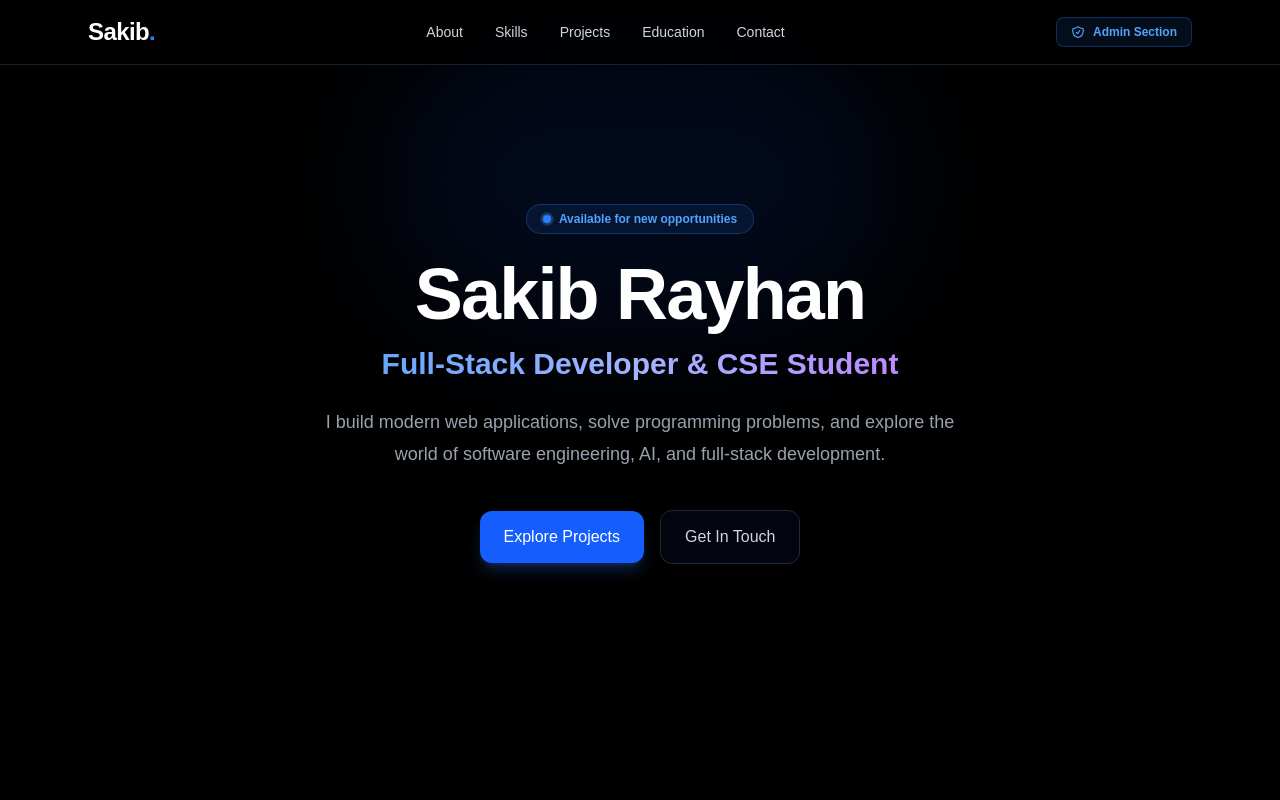
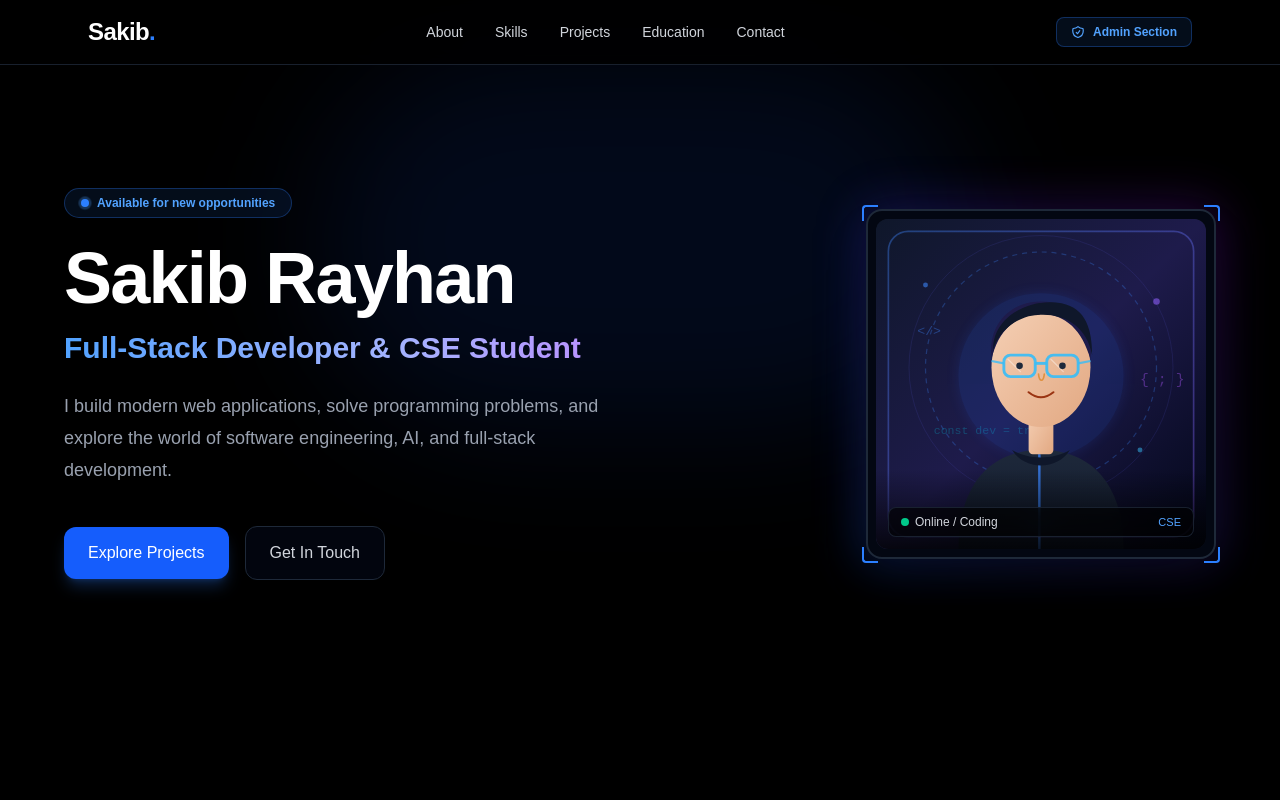
Before and after one commit to sakibRayhan21/sakib-portfolio, a Next.js app: page / in a window 1280 px wide. Shown: the top 800 px of the page. Built offline with nearby package versions, Linux system fonts and the light colour scheme.

Commit message:
feat: add square-shaped photo in hero section and profile image settings

```diff
--- a/app/admin/page.tsx
+++ b/app/admin/page.tsx
@@ -29,6 +29,7 @@ interface ProfileData {
   githubUrl: string;
   linkedinUrl: string;
   resumeUrl: string;
+  profileImage?: string;
   whatIDo: string[];
 }
 
@@ -60,6 +61,7 @@ function AdminContent() {
     githubUrl: "",
     linkedinUrl: "",
     resumeUrl: "",
+    profileImage: "/avatar.svg",
     whatIDo: [],
   });
   const [newFocusItem, setNewFocusItem] = useState("");
@@ -946,7 +948,8 @@ function AdminContent() {
                     </div>
                   </div>
 
-                  <div>
+                  <div className="grid grid-cols-1 sm:grid-cols-3 gap-4">
+                    <div className="sm:col-span-2">
                       <label className="block text-xs font-semibold uppercase tracking-wider text-gray-400 mb-1">
                         Resume Link / File URL
                       </label>
@@ -957,6 +960,36 @@ function AdminContent() {
                         onChange={(e) => setProfile({ ...profile, resumeUrl: e.target.value })}
                         className="w-full rounded-xl border border-gray-800 bg-gray-900 px-3.5 py-2.5 text-sm text-white focus:border-blue-500 focus:outline-none"
                       />
+
+                      <div className="mt-4">
+                        <label className="block text-xs font-semibold uppercase tracking-wider text-gray-400 mb-1">
+                          Hero Square Photo URL or Local Path
+                        </label>
+                        <input
+                          type="text"
+                          placeholder="e.g. /avatar.svg, /profile.jpg, or https://..."
+                          value={profile.profileImage || ""}
+                          onChange={(e) => setProfile({ ...profile, profileImage: e.target.value })}
+                          className="w-full rounded-xl border border-gray-800 bg-gray-900 px-3.5 py-2.5 text-sm text-white focus:border-blue-500 focus:outline-none"
+                        />
+                        <p className="mt-1 text-[11px] text-gray-500">
+                          Place an image in <code>public/</code> (like <code>/my-photo.jpg</code>) or paste any online image URL.
+                        </p>
+                      </div>
+                    </div>
+
+                    <div className="flex flex-col items-center justify-center rounded-xl border border-gray-800 bg-gray-900/50 p-4">
+                      <span className="text-[11px] font-semibold uppercase tracking-wider text-gray-400 mb-2">
+                        Square Photo Preview
+                      </span>
+                      <div className="h-28 w-28 aspect-square rounded-xl border-2 border-blue-500/40 bg-gray-950 overflow-hidden shadow-lg">
+                        <img
+                          src={profile.profileImage || "/avatar.svg"}
+                          alt="Profile Preview"
+                          className="h-full w-full aspect-square object-cover"
+                        />
+                      </div>
+                    </div>
                   </div>
 
                   {/* Focus Areas */}
--- a/app/api/profile/route.ts
+++ b/app/api/profile/route.ts
@@ -12,6 +12,7 @@ const profileSchema = z.object({
   githubUrl: z.string().optional(),
   linkedinUrl: z.string().optional(),
   resumeUrl: z.string().optional(),
+  profileImage: z.string().optional(),
   whatIDo: z.array(z.string()).optional(),
 });
 
--- a/components/Hero/Hero.tsx
+++ b/components/Hero/Hero.tsx
@@ -1,19 +1,24 @@
 import Link from "next/link";
 import { Profile } from "@/lib/portfolio-store";
-import { ShieldIcon, ExternalLinkIcon } from "../Icons";
+import { ExternalLinkIcon, CodeIcon, ShieldIcon } from "../Icons";
 
 export default function Hero({ profile }: { profile?: Profile }) {
   const name = profile?.name || "Sakib Rayhan";
   const title = profile?.title || "Full-Stack Developer";
   const bio = profile?.bio || "I build modern web applications, solve programming problems, and explore the world of software engineering, AI, and full-stack development.";
   const resumeUrl = profile?.resumeUrl;
+  const profileImage = profile?.profileImage || "/avatar.svg";
 
   return (
-    <section className="relative flex min-h-[90vh] items-center justify-center px-6 pt-28 pb-16 overflow-hidden">
+    <section className="relative flex min-h-[90vh] items-center justify-center px-6 pt-32 pb-20 overflow-hidden">
       {/* Background glow effects */}
-      <div className="absolute top-1/4 left-1/2 -translate-x-1/2 -translate-y-1/2 w-[500px] h-[300px] bg-blue-600/10 rounded-full blur-3xl pointer-events-none" />
+      <div className="absolute top-1/3 left-1/2 -translate-x-1/2 -translate-y-1/2 w-[650px] h-[380px] bg-blue-600/10 rounded-full blur-3xl pointer-events-none" />
 
-      <div className="relative mx-auto max-w-4xl text-center">
+      <div className="relative mx-auto max-w-6xl w-full">
+        <div className="grid grid-cols-1 lg:grid-cols-12 gap-12 lg:gap-8 items-center">
+
+          {/* Left Column: Text & Call to Action */}
+          <div className="lg:col-span-7 text-center lg:text-left order-2 lg:order-1">
             <div className="inline-flex items-center gap-2 rounded-full border border-blue-500/30 bg-blue-500/10 px-4 py-1.5 mb-6 text-xs font-semibold text-blue-400">
               <span className="relative flex h-2 w-2">
                 <span className="animate-ping absolute inline-flex h-full w-full rounded-full bg-blue-400 opacity-75"></span>
@@ -22,29 +27,29 @@ export default function Hero({ profile }: { profile?: Profile }) {
               Available for new opportunities
             </div>
 
-        <h1 className="text-5xl font-extrabold tracking-tight sm:text-6xl md:text-7xl text-white">
+            <h1 className="text-4xl font-extrabold tracking-tight sm:text-6xl md:text-7xl text-white">
               {name}
             </h1>
 
-        <h2 className="mt-4 text-2xl font-semibold bg-gradient-to-r from-blue-400 via-indigo-300 to-purple-400 bg-clip-text text-transparent sm:text-3xl">
+            <h2 className="mt-4 text-xl font-semibold bg-gradient-to-r from-blue-400 via-indigo-300 to-purple-400 bg-clip-text text-transparent sm:text-2xl md:text-3xl">
               {title}
             </h2>
 
-        <p className="mx-auto mt-6 max-w-2xl text-base leading-8 text-gray-400 sm:text-lg">
+            <p className="mt-6 max-w-xl text-base leading-8 text-gray-400 sm:text-lg mx-auto lg:mx-0">
               {bio}
             </p>
 
-        <div className="mt-10 flex flex-col items-center justify-center gap-4 sm:flex-row">
+            <div className="mt-10 flex flex-col sm:flex-row items-center justify-center lg:justify-start gap-4">
               <a
                 href="#projects"
-            className="w-full sm:w-auto rounded-xl bg-blue-600 px-6 py-3.5 font-medium text-white shadow-lg shadow-blue-500/25 transition hover:bg-blue-500 hover:shadow-blue-500/40"
+                className="w-full sm:w-auto rounded-xl bg-blue-600 px-6 py-3.5 text-center font-medium text-white shadow-lg shadow-blue-500/25 transition hover:bg-blue-500 hover:shadow-blue-500/40"
               >
                 Explore Projects
               </a>
 
               <a
                 href="#contact"
-            className="w-full sm:w-auto rounded-xl border border-gray-800 bg-gray-950/80 px-6 py-3.5 font-medium text-gray-300 transition hover:border-gray-700 hover:text-white"
+                className="w-full sm:w-auto rounded-xl border border-gray-800 bg-gray-950/80 px-6 py-3.5 text-center font-medium text-gray-300 transition hover:border-gray-700 hover:text-white"
               >
                 Get In Touch
               </a>
@@ -61,6 +66,49 @@ export default function Hero({ profile }: { profile?: Profile }) {
               )}
             </div>
           </div>
+
+          {/* Right Column: Square-shaped Photo */}
+          <div className="lg:col-span-5 flex justify-center lg:justify-end order-1 lg:order-2">
+            <div className="relative group">
+              {/* Vibrant Ambient Glow behind Square Photo */}
+              <div className="absolute -inset-2 rounded-3xl bg-gradient-to-tr from-blue-600/40 via-indigo-600/30 to-purple-600/30 opacity-70 blur-xl group-hover:opacity-100 transition duration-500" />
+
+              {/* Square Frame */}
+              <div className="relative w-64 h-64 sm:w-80 sm:h-80 lg:w-[350px] lg:h-[350px] aspect-square rounded-2xl border-2 border-gray-800 bg-gray-950 p-2 shadow-2xl transition duration-500 group-hover:border-blue-500/60">
+                {/* Image Container */}
+                <div className="relative w-full h-full aspect-square rounded-xl overflow-hidden bg-gray-900">
+                  <img
+                    src={profileImage}
+                    alt={name}
+                    className="w-full h-full aspect-square object-cover object-center transition duration-500 group-hover:scale-105"
+                  />
+
+                  {/* Subtle inner gradient shadow at bottom */}
+                  <div className="absolute inset-x-0 bottom-0 h-20 bg-gradient-to-t from-black/80 to-transparent pointer-events-none" />
+
+                  {/* Corner Tech Pill Badge */}
+                  <div className="absolute bottom-3 left-3 right-3 flex items-center justify-between text-xs backdrop-blur-md bg-black/60 border border-gray-800/80 rounded-lg px-3 py-1.5 text-gray-300">
+                    <span className="flex items-center gap-1.5 font-medium">
+                      <span className="h-2 w-2 rounded-full bg-emerald-400 animate-pulse" />
+                      Online / Coding
+                    </span>
+                    <span className="font-mono text-[11px] text-blue-400">
+                      CSE
+                    </span>
+                  </div>
+                </div>
+
+                {/* Decorative Square Corner Accents */}
+                <div className="absolute -top-1.5 -left-1.5 w-4 h-4 border-t-2 border-l-2 border-blue-500 rounded-tl-sm pointer-events-none" />
+                <div className="absolute -top-1.5 -right-1.5 w-4 h-4 border-t-2 border-r-2 border-blue-500 rounded-tr-sm pointer-events-none" />
+                <div className="absolute -bottom-1.5 -left-1.5 w-4 h-4 border-b-2 border-l-2 border-blue-500 rounded-bl-sm pointer-events-none" />
+                <div className="absolute -bottom-1.5 -right-1.5 w-4 h-4 border-b-2 border-r-2 border-blue-500 rounded-br-sm pointer-events-none" />
+              </div>
+            </div>
+          </div>
+
+        </div>
+      </div>
     </section>
   );
 }
--- a/data/default-portfolio.json
+++ b/data/default-portfolio.json
@@ -9,6 +9,7 @@
     "githubUrl": "https://github.com/sakibRayhan21",
     "linkedinUrl": "https://linkedin.com/in/sakibrayhan",
     "resumeUrl": "#",
+    "profileImage": "/avatar.svg",
     "whatIDo": [
       "Full-Stack Web Development",
       "Competitive Programming & Algorithms",
--- a/data/portfolio.json
+++ b/data/portfolio.json
@@ -9,6 +9,7 @@
     "githubUrl": "https://github.com/sakibRayhan21",
     "linkedinUrl": "https://linkedin.com/in/sakibrayhan",
     "resumeUrl": "#",
+    "profileImage": "/avatar.svg",
     "whatIDo": [
       "Full-Stack Web Development",
       "Competitive Programming & Algorithms",
--- a/lib/portfolio-store.ts
+++ b/lib/portfolio-store.ts
@@ -29,6 +29,7 @@ export interface Profile {
   githubUrl: string;
   linkedinUrl: string;
   resumeUrl: string;
+  profileImage?: string;
   whatIDo: string[];
 }
 
@@ -217,6 +218,7 @@ function getFallbackData(): PortfolioData {
       githubUrl: "https://github.com/sakibRayhan21",
       linkedinUrl: "https://linkedin.com/in/sakibrayhan",
       resumeUrl: "#",
+      profileImage: "/avatar.svg",
       whatIDo: [
         "Full-Stack Web Development",
         "Competitive Programming",
```
Also changed, not shown: public/avatar.svg (added), 1 other file (tests, documents, lock files or other folders). Lines whose indentation alone changed are shown as unchanged.
